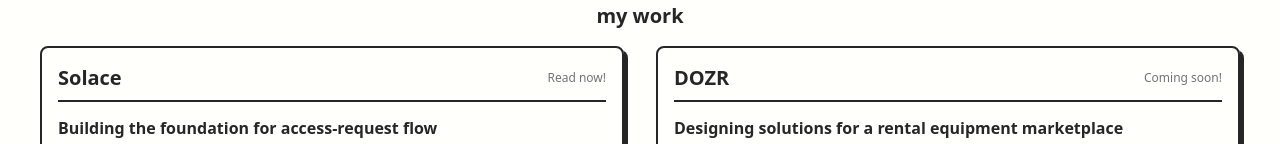
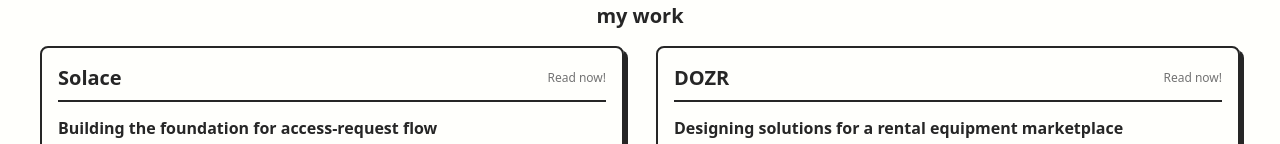
Before and after one commit to rjoyc/portfolio, a React (Vite) app: page / in a window 1280 px wide. Shown: the part 540-684 px from the top of the page. Built offline with nearby package versions, Linux system fonts and the light colour scheme; a web font is replaced by a local one.

Commit message:
dozr case study

```diff
--- a/src/App.jsx
+++ b/src/App.jsx
@@ -98,7 +98,7 @@
             howMightWe="Designing solutions for a rental equipment marketplace"
             cover={DOZR}
             link={dozrLink}
-            status="Coming soon!"
+            status="Read now!"
             skills={["ui/ux design", "product thinking"]}
           ></ProjectCardNew>
           <ProjectCardNew
```
